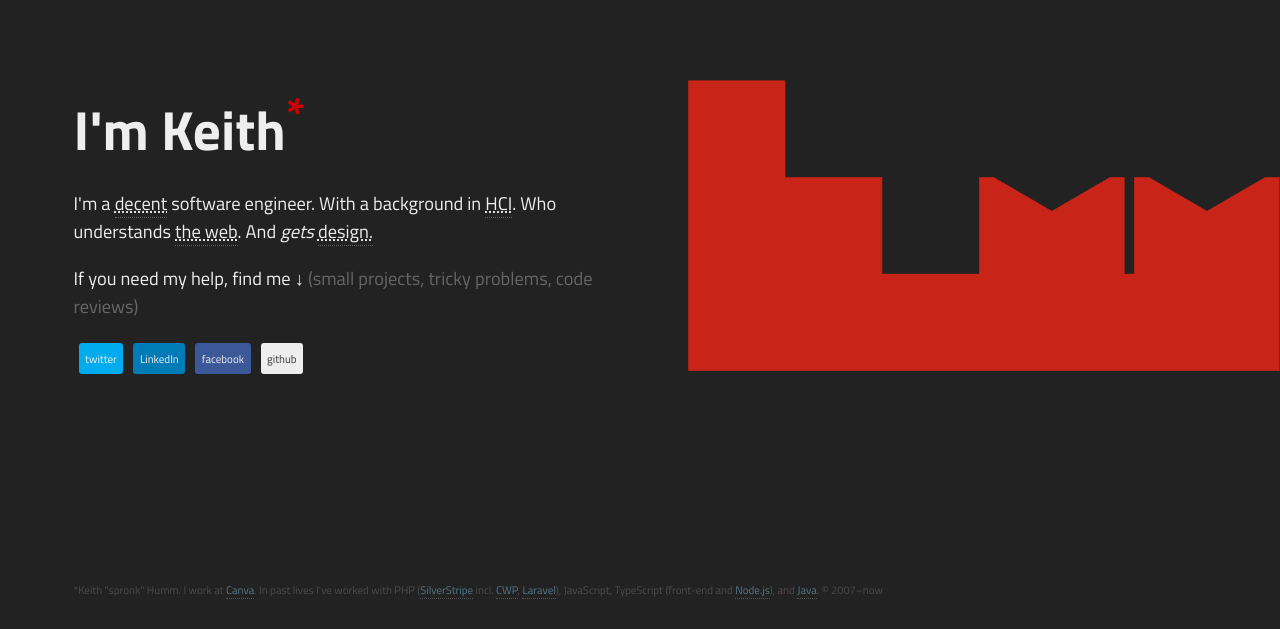
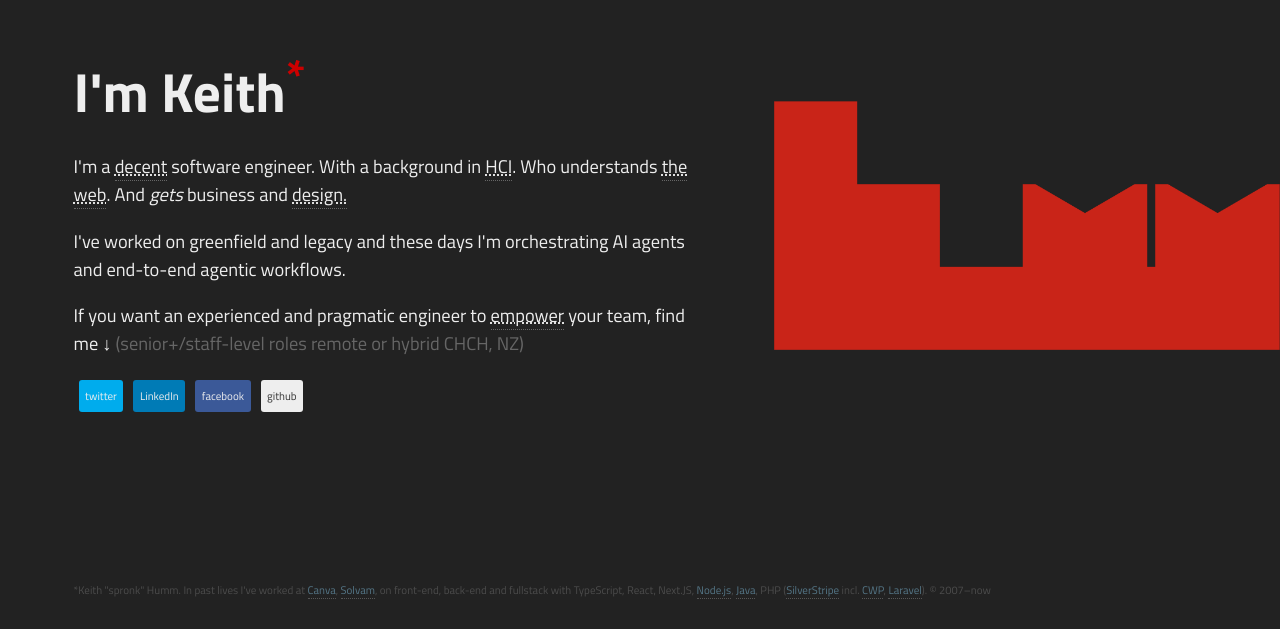
Before and after one commit to spronkey/spronkey.github.io, a plain HTML site: page index.html in a window 1280 px wide. Shown: the part 171-800 px from the top of the page. Drawn offline with Linux system fonts and the light colour scheme.

Commit message:
Update for 2026 sadge

```diff
--- a/index.html
+++ b/index.html
@@ -16,13 +16,16 @@
 			<section class="content">
 				<h1 class="large">I'm Keith<sup>*</sup></h1>
 				<article>
-					<p>I'm a <abbr title="i.e. I understand software architecture, maintainability, TDD, OO design, patterns, SOLID, and work in many languages">decent</abbr> software engineer.
+					<p>I'm a <abbr title="i.e. I understand software architecture, maintainability, scalability, reliability and observability, Domain-driven design, TDD, OO design, patterns, SOLID, and work in many languages">decent</abbr>
+						software engineer.
 						With a background in <abbr title="...that's Human-Computer Interaction. Like UX, but more science and less buzzword.">HCI</abbr>.
 						Who understands <abbr title="i.e. I'm well versed in HTML5, the semantic web, CSS, front-end work, HTTP, JavaScript engineering, and web application security">the web</abbr>.
-						And <em>gets</em> <abbr title="Not just pretty pictures, but UCD, accessibility, visual psychology, gestalt principles, emotive design">design.</abbr>
+						And <em>gets</em> <abbr title="Making pragmatic decisions and tradeoffs, understanding customers, product-market fit, cost management, "></abbr>business</a> and
+					    <abbr title="Not just pretty pictures, but UCD, accessibility, visual psychology, gestalt principles, emotive design">design.</abbr>
 					</p>
-					<p>If you need my help, find me &darr;
-						<span class="dark">(small projects, tricky problems, code reviews)</span>
+					<p>I've worked on greenfield and legacy and these days I'm orchestrating AI agents and end-to-end agentic workflows.</p>
+					<p>If you want an experienced and pragmatic engineer to <abbr title="I'm big on psychological safety, context sharing, and helping others grow">empower</abbr> your team, find me &darr;
+						<span class="dark">(senior+/staff-level roles remote or hybrid CHCH, NZ)</span>
 					</p>
 				</article>
 				<nav class="small">
@@ -38,7 +41,7 @@
 					</ul>
 				</nav>
 				<footer class="small vdark">
-					<p>*Keith "spronk" Humm. I work at <a href="http://www.canva.com">Canva</a>. In past lives I've worked with PHP (<a href="http://www.silverstripe.org">SilverStripe</a> incl. <a href="https://www.cwp.govt.nz/">CWP</a>, <a href="http://www.laravel.com">Laravel</a>), JavaScript, TypeScript (front-end and <a href="https://nodejs.org">Node.js</a>), and <a href="http://c2.com/cgi/wiki?JavaIsTheNewCobol">Java</a>. &copy; 2007&ndash;now</p>
+					<p>*Keith "spronk" Humm. In past lives I've worked at <a href="http://www.canva.com">Canva</a>, <a href="http://www.beep.co.nz">Solvam</a>, on front-end, back-end and fullstack with TypeScript, React, Next.JS, <a href="https://nodejs.org">Node.js</a>, <a href="http://c2.com/cgi/wiki?JavaIsTheNewCobol">Java</a>, PHP (<a href="http://www.silverstripe.org">SilverStripe</a> incl. <a href="https://www.cwp.govt.nz/">CWP</a>, <a href="http://www.laravel.com">Laravel</a>). &copy; 2007&ndash;now</p>
 				</footer>
 			</section>
 		</div>
```
